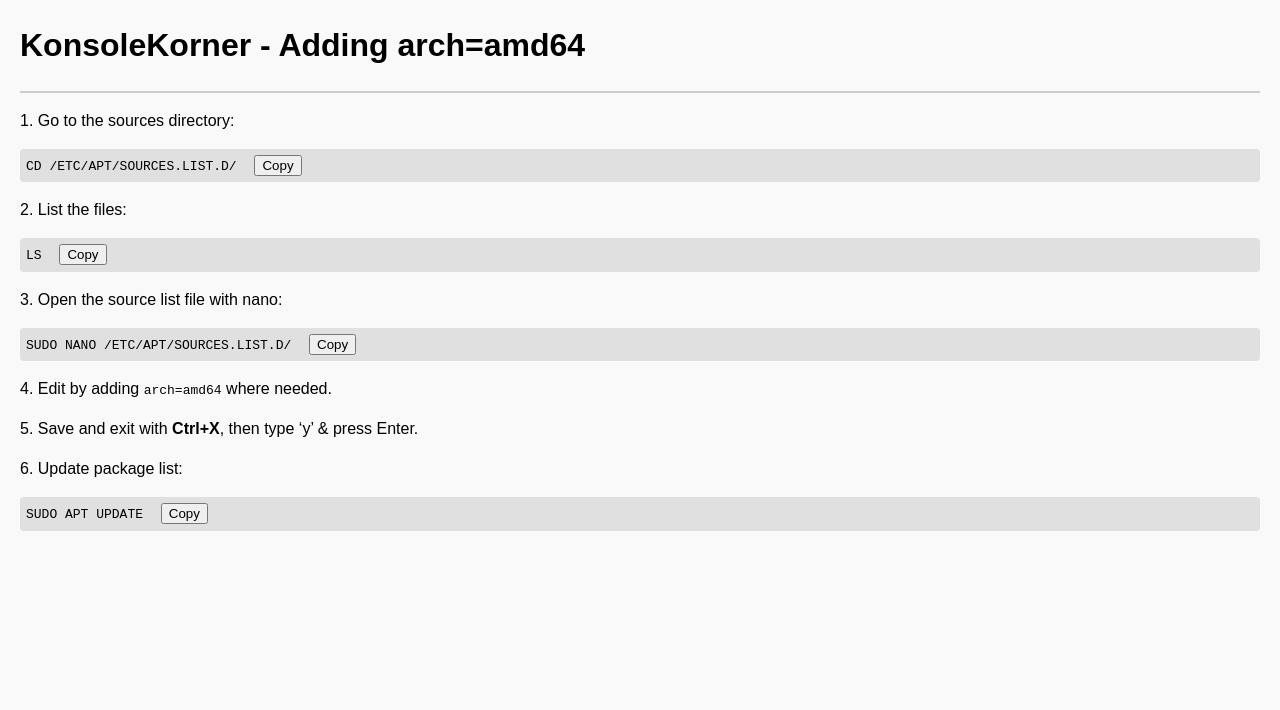
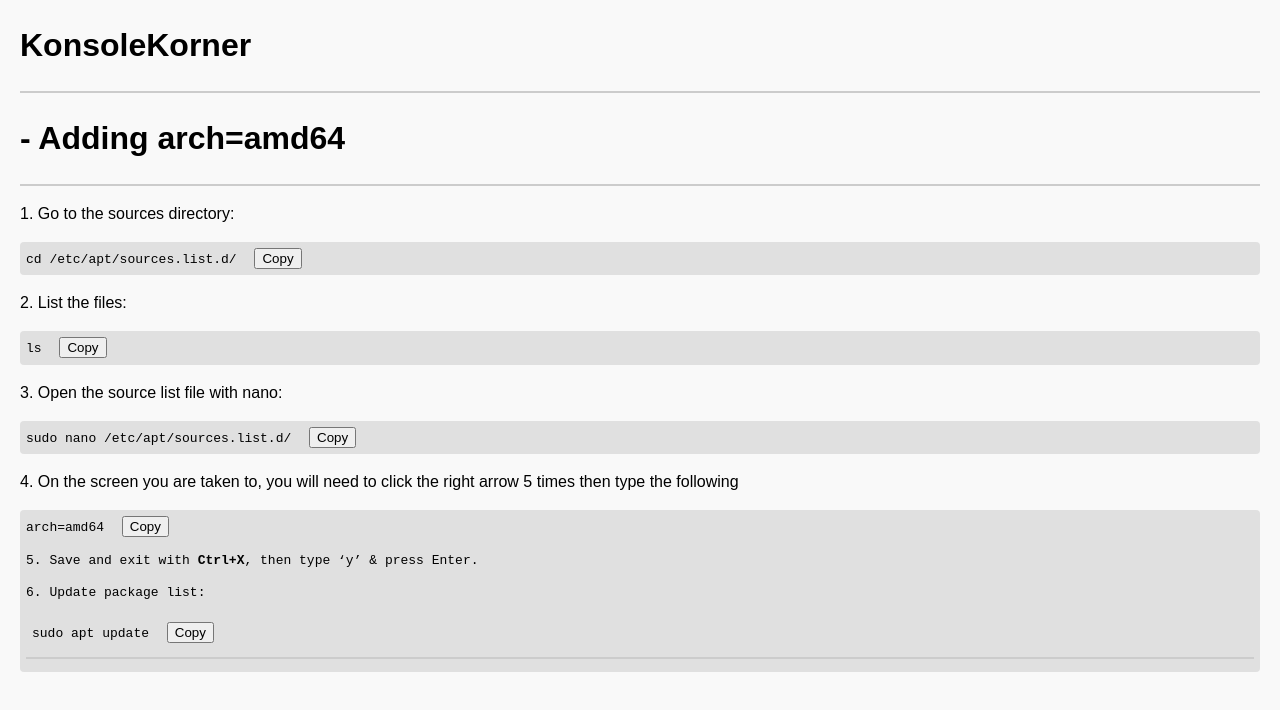
Before and after one commit to via80HD/Command-Center, a plain HTML site: page index.html in a window 1280 px wide. Drawn offline with Linux system fonts and the light colour scheme.

Commit message:
Update index.html

```diff
--- a/index.html
+++ b/index.html
@@ -36,35 +36,40 @@
 </head>
 <body>
 
-<h1>KonsoleKorner - Adding arch=amd64</h1>
+<h1>KonsoleKorner</h1>
 <hr>
-
+<h1> - Adding arch=amd64</h1>
+<hr>
 <p>1. Go to the sources directory:</p>
 <div class="command-block">
-  CD /ETC/APT/SOURCES.LIST.D/
-  <button onclick="copyToClipboard('CD /ETC/APT/SOURCES.LIST.D/')">Copy</button>
+  cd /etc/apt/sources.list.d/
+  <button onclick="copyToClipboard('cd /etc/apt/sources.list.d/')">Copy</button>
 </div>
 
 <p>2. List the files:</p>
 <div class="command-block">
-  LS
-  <button onclick="copyToClipboard('LS')">Copy</button>
+  ls
+  <button onclick="copyToClipboard('ls')">Copy</button>
 </div>
 
 <p>3. Open the source list file with nano:</p>
 <div class="command-block">
-  SUDO NANO /ETC/APT/SOURCES.LIST.D/
-  <button onclick="copyToClipboard('SUDO NANO /ETC/APT/SOURCES.LIST.D/')">Copy</button>
+  sudo nano /etc/apt/sources.list.d/
+  <button onclick="copyToClipboard('sudo nano /etc/apt/sources.list.d/')">Copy</button>
 </div>
 
-<p>4. Edit by adding <code>arch=amd64</code> where needed.</p>
+<p>4. On the screen you are taken to, you will need to click the right arrow 5 times then type the following</p>
+<div class="command-block">
+arch=amd64
+<button onclick="copyToClipboard('arch=amd64 ')">Copy</button>
+
 <p>5. Save and exit with <strong>Ctrl+X</strong>, then type ‘y’ & press Enter.</p>
 
 <p>6. Update package list:</p>
 <div class="command-block">
-  SUDO APT UPDATE
-  <button onclick="copyToClipboard('SUDO APT UPDATE')">Copy</button>
+  sudo apt update
+  <button onclick="copyToClipboard('sudo apt update')">Copy</button>
 </div>
-
+<hr>
 </body>
 </html>
```
